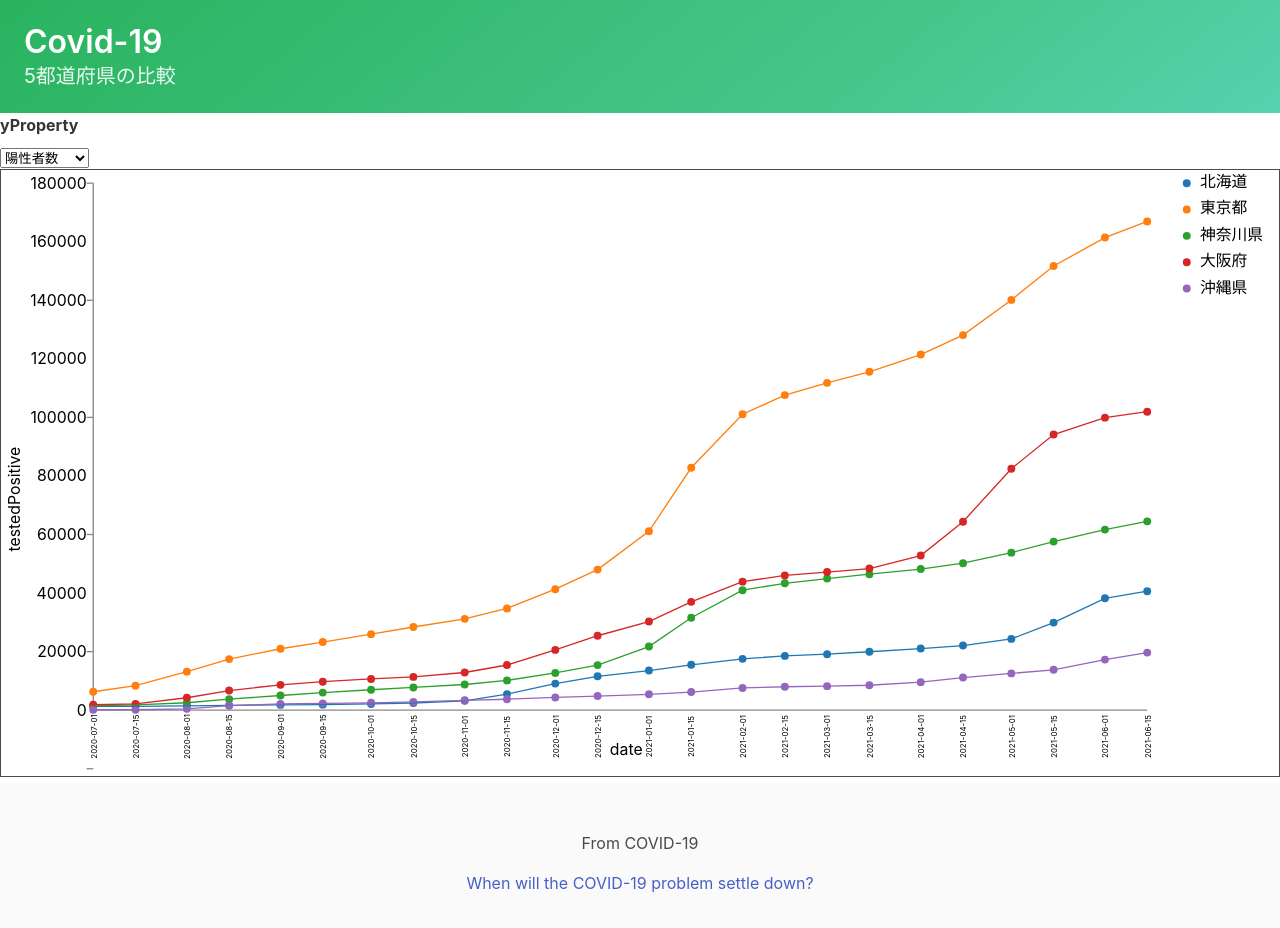
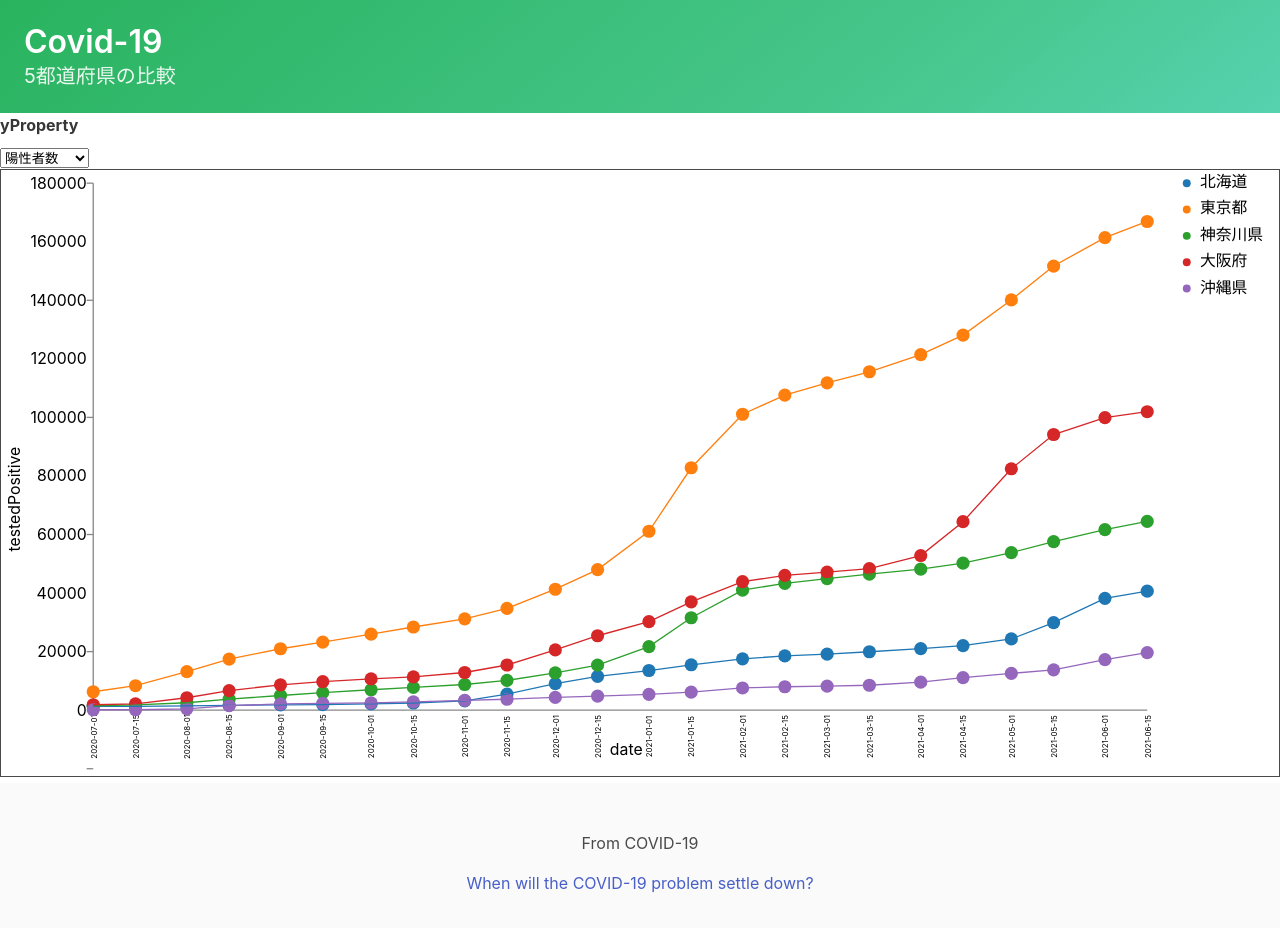
Before and after one commit to sashimi390/covid-vis, a React (Create React App) app: page / in a window 1280 px wide. Shown: the top 928 px of the page. Built offline with nearby package versions, Linux system fonts and the light colour scheme.

Commit message:
edit_circleSize

```diff
--- a/src/App.js
+++ b/src/App.js
@@ -217,7 +217,7 @@ export default function App() {
                 key={i}
                 cx={x2(new Date(item[xProperty]))}
                 cy={yScale(item[yProperty])}
-                r="3"
+                r="5"
                 fill={colorScale(item.prefectureNameJ)}
                 style={{
                   transitionDuration: "1s",
```
